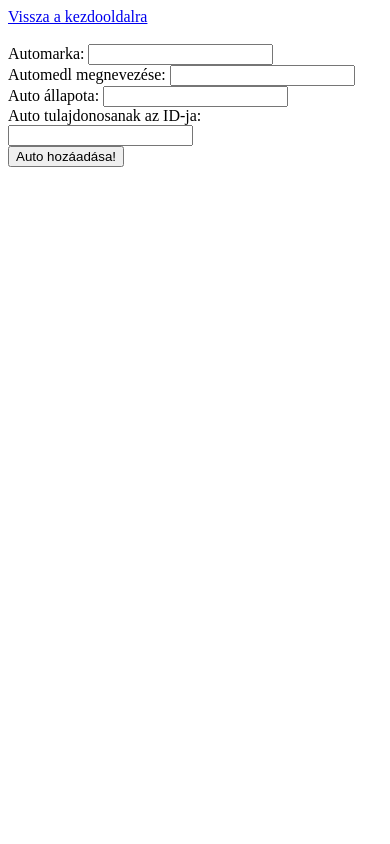
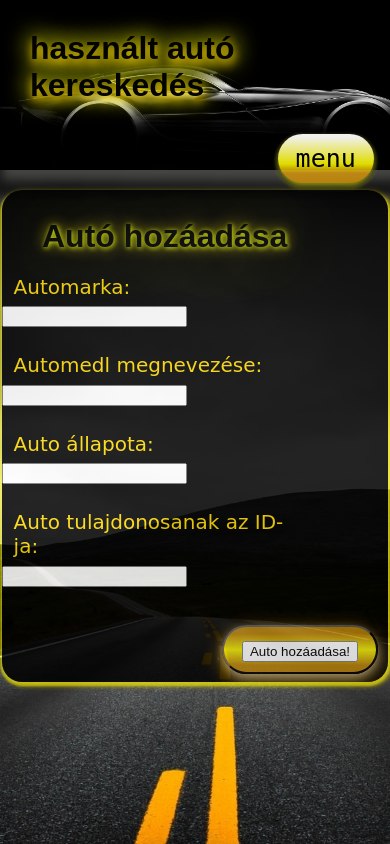
Before and after one commit to deakzsolt78/WebProg_Projekt, a PHP site: page /ujkocsi.php in a window 390 px wide. Run offline with PHP 8.4, Linux system fonts and the light colour scheme.

Commit message:
WebProg_projekt

```diff
--- /dev/null
+++ b/web_projekt/autok/style/autok css.css
@@ -0,0 +1,335 @@
+body{
+  margin: 0;
+  background: url(../hatter/road.jpg) no-repeat center center fixed;
+  background-size: cover;
+}
+
+.oldal1{
+
+  max-width:1000px;
+  min-width:500px;
+  margin-top: 160px;
+  margin-bottom: 30px;
+  margin-left: auto;
+  margin-right: auto;
+  z-index: 5;
+  background-color: black;
+  opacity: 0.85;
+  border-radius: 20px;
+  box-shadow: 0px 2px 2px 2px rgba(241, 237, 7, 0.61), 2px 2px 5px 2px rgba(243, 219, 0, 0.767);
+  overflow: auto;
+}
+
+  .oldal1 h1{
+    z-index: 5;
+    color: rgb(3, 3, 0);
+    margin: 10px 20px;
+    padding: 18px 10px 2px 20px;
+    text-shadow: 1px 1px 100px rgb(248, 252, 3), 1px 1px 5px rgb(227, 252, 9), 0 0 15px rgb(202, 189, 2);
+    font-family: Stencil Std, fantasy;
+  }
+  .oldal1 p{
+    margin: 0% 2%;
+    padding: 2% 1%;
+    color: rgb(255, 217, 0);
+    text-align: initial;
+    font-size: 20px;
+    font-family: Bradley Hand, cursive;
+  }
+
+   .oldal1 ul{
+      z-index: 10;
+      margin-right: 3%;
+      margin-top: 20px;
+      float: right;
+    }
+    .oldal1 ul li{
+      z-index: 10;
+      display: inline-block;
+      margin: 5px 5px;
+    }
+    .oldal1 ul li button{
+        padding: 10px 18px;
+        background: linear-gradient( #e09c08c5 15%, #f7f300e7 51%, #e09c08c5 85%);
+        color: rgb(0, 0, 0);
+        z-index: 10;
+        box-shadow: 0 2px 2px 3px #20201780, 0 3px 5px 0 #f3f305;
+        border-radius: 100px;
+        transition: all 0.7s;
+        font-family: OCR A Std, monospace;
+        font-size: 16px;
+    }
+    .oldal1 ul li button:hover{
+      background: linear-gradient( #757574 10%, #313131e7 51%, #757574 85%);
+      color: rgb(233, 250, 2);
+      box-shadow: 0 2px 2px 3px #f3ef09b2, 0 3px 5px 0 #b3b300;
+      z-index: 10;
+    }
+    .oldal1 button{
+      float: right;
+      font-family: OCR A Std, monospace;
+      font-size: 20px;
+      padding: 10px 18px;
+      margin: 2px 10px 8px 8px;
+      background: linear-gradient( #e09c08c5 15%, #f7f300e7 51%, #e09c08c5 85%);
+      color: rgb(0, 0, 0);
+      z-index: 10;
+      box-shadow: 0 4px 8px 0 rgba(252, 252, 252, 0.411), 0 6px 20px 0 rgba(243, 168, 5, 0.616);
+      border-radius: 100px;
+      transition: all 0.7s;
+
+    }
+
+    .oldal1 button:hover{
+      background: linear-gradient( #757574 10%, #313131e7 51%, #757574 85%);
+      color: rgb(233, 250, 2);
+      box-shadow: 0 2px 2px 3px #f3ef09b2, 0 3px 5px 0 #b3b300;
+      z-index: 10;
+    }
+
+    .oldal1 table{
+      z-index: 10;
+      margin: 5px 15px;
+      width: 85%;
+    }
+      .oldal1 table caption{
+        color: rgb(235, 200, 6);
+        font-family: OCR A Std, monospace;
+        font-size: 20px;
+      }
+      .oldal1 table tr th {
+        color: rgb(0, 0, 0);
+        font-size: 28px;
+        font-family: OCR A Std, monospace;
+        margin: 5px;
+        background-color: rgb(255, 153, 0);
+      }
+      .oldal1 table tr:hover th
+        {
+            background-color:rgba(185, 85, 3, 0.863);
+        }
+        .oldal1 table tr:nth-child(even) td
+            {
+                background-color: rgb(255, 224, 124);
+            }
+            .oldal1 table tr:hover td
+              {
+                background-color:rgb(61, 35, 1);
+                color:rgb(255, 218, 8);
+              }
+      .oldal1 table tr td {
+        color: rgb(0, 0, 0);
+        font-size: 18px;
+        font-family: OCR A Std, monospace;
+        margin: 5px;
+      }
+
+
+  .oldal1 a:visited{
+    color: rgb(241, 246, 247);
+  }
+  .oldal a:link{
+    color: rgb(247, 135, 8);
+  }
+  .oldal1 a:link{
+    color: rgb(247, 135, 8);
+  }
+  .oldal a:hover{
+    color: rgb(241, 6, 6);
+  }
+  .oldal1 a:hover{
+    color: rgb(241, 6, 6);
+  }
+  .oldal a:active{
+    color: rgb(8, 91, 245);
+  }
+  .oldal1 a:active{
+    color: rgb(8, 91, 245);
+  }
+  .oldal a{
+    font-size: 25px;
+    font-family: 'Times New Roman', Times, serif;
+  }
+  .oldal1 a{
+    font-size: 25px;
+    font-family: 'Times New Roman', Times, serif;
+  }
+
+
+.fejlec1{
+  z-index:9;
+  height: 10px;
+}
+
+.fejlec{
+  position: fixed;
+  background-image: url(../hatter/up2.jpg);
+  background-size: cover;
+  background-position: center;
+  z-index: 10;
+  height: 80px;
+  width: 100%;
+  margin: 0px auto;
+  margin-bottom: 10px;
+  padding: 20px;
+  box-shadow: 0px 18px 8px 8px rgba(0, 0, 0, 0.61), 7px 5px 10px 5px rgba(218, 217, 211, 0.767);
+}
+  .fejlec h1{
+    z-index: 10;
+    color: rgb(3, 3, 0);
+    float: left;
+    margin: 10px 10px;
+    text-shadow: 1px 5px 10px rgb(245, 201, 8), 1px 1px 25px rgb(218, 241, 8), 0 0 25px rgb(202, 189, 2);
+    font-family: Stencil Std, fantasy;
+}
+
+  .fejlec ul {
+    position: relative;
+    z-index: 10;
+    list-style: none;
+    font-size: 0;
+    margin-right: 8%;
+    margin-top: 30px;
+    float: right;
+
+}
+    .fejlec ul li {
+      z-index: 10;
+      display: inline-block;
+      font-size: 25px;
+      position: relative;
+      margin: 0 5px;
+
+}
+      .fejlec ul li a {
+        padding: 10px 18px;
+        background: linear-gradient( #f1f1f0 5%, #f7f300e7 61%, #e09c08c5 80%);
+        color: rgb(0, 0, 0);
+        text-decoration: none;
+        z-index: 10;
+        box-shadow: 0 2px 2px 3px #20201780, 0 3px 5px 0 #f3f305;
+        border-radius: 100px;
+        margin: auto;
+        transition: all 0.7s;
+        font-family: OCR A Std, monospace;
+}
+
+          .fejlec ul li a:hover,
+          .fejlec ul li:hover > a {
+            background: linear-gradient( #757574 10%, #313131e7 51%, #757574 85%);
+            color: rgb(233, 250, 2);
+            box-shadow: 0 2px 2px 3px #f3ef09b2, 0 3px 5px 0 #b3b300;
+            z-index: 10;
+}
+.menu ul{
+  display: none;
+  list-style: none;
+}
+.menu ul li{
+  display: inline;
+  position: relative;
+}
+.menu ul li ul { /*ez a lenyilo ablakokhoz van*/
+  display: none;
+  width: 238px;
+  padding: 0px;
+  margin: 0px 10px;
+  position: absolute;
+  top: 35px;
+  right: -10px;
+}
+
+.menu ul li:hover ul {
+  display: block;
+}
+
+.menu ul li ul li {
+  display: block;
+}
+
+  .menu ul li ul li a {
+      display: block;
+      margin: 1px 0px;
+  }
+@media(max-width:1270px){
+  .fejlec ul{
+    display: none;
+  }
+  .menu ul{
+    display: initial;
+    float: right;
+    z-index: 10;
+  }
+
+  .oldal1{
+    margin: 160px 2px 0px 2px;
+  }
+
+}
+
+@media(max-width:600px){
+  .video1{
+    height: 500px;
+    width: 100%;
+  }
+  .oldal{
+    width: 100%;
+    margin: 8px -2px;
+    min-width: 50px;
+  }
+
+  .oldal h2,
+  .oldal p{
+    width: 80%;
+  }
+
+
+  .oldal1{
+    margin-top: 180px;
+    min-width: 50px;
+  }
+  .oldal1 table{
+    width: 100%;
+  }
+  .oldal1 table caption{
+    font-size: 15px;
+  }
+  .oldal1 table tr th {
+    font-size: 18px;
+  }
+  .oldal1 table tr td {
+    font-size: 12px;
+  }
+
+  .oldal1 h2,
+  .oldal1 p{
+    width: 75%;
+  }
+
+  .fejlec{
+    height: 130px;
+  }
+
+
+}
+
+  /* ezek a scrollbart alakitsák átol*/
+::-webkit-scrollbar {
+  width: 20px;
+  color: #000000;
+  background-color: #363434ce;
+}
+
+::-webkit-scrollbar-track {
+  box-shadow: inset 0 0 5px rgb(0, 0, 0);
+  border-radius: 100px;
+}
+
+::-webkit-scrollbar-thumb {
+  background: linear-gradient( #f59402e8 0%, #f8e800fb 51%, #030300b0 95%);
+  border-radius: 10px;
+}
+
+::-webkit-scrollbar-thumb:hover {
+  background: linear-gradient( #f1f1f0 0%, #f7e600fb 51%, #030300b0 85%);
+}
--- a/web_projekt/autok/ujkocsi.php
+++ b/web_projekt/autok/ujkocsi.php
@@ -1,4 +1,38 @@
-<?php
+<!DOCTYPE html>
+<head>
+    <title>Autokereskedes | Főoldal</title>
+    <link rel="stylesheet" href="style/autok css.css"/>
+
+</head>
+<body>
+
+<div class="fejlec1">
+    <div class="fejlec">
+        <h1>használt autó kereskedés</h1>
+        <ul>
+            <li><a href="index.php">FŐOLDAL</a></li>
+            <li><a href="ujvevo.php">uj ügyfél hozaadása</a></li>
+            <li><a href="ujkocsi.php">auto tábla bövitése</a></li>
+
+        </ul>
+        <div class="menu">
+            <ul>
+                <li><a href="#">menu</a>
+                    <ul>
+                        <li><a href="index.php">FŐOLDAL</a></li>
+                        <li><a href="ujvevo.php">uj ügyfél hozaadása</a></li>
+                        <li><a href="ujkocsi.php">auto tábla bövitése</a></li>
+                    </ul>
+                </li>
+            </ul>
+        </div>
+    </div>
+</div>
+
+<div class="oldal1">
+    <h1>Autó hozáadása</h1>
+
+    <?php
 //Kapcsolódás MySQL-re
 session_start();
 $server = "localhost";
@@ -12,25 +46,28 @@ if ($conn->connect_error)
 }
 
 echo '
-<a href=index.php>Vissza a kezdooldalra</a><br><br>
 <form method="post" action="" enctype="multipart/form-data">
-    <label for="marka"> Automarka:
-        <input type="text" name="marka">
+    <label for="marka"> <p>Automarka:</p>
+        <input type="text" name="marka"><br>
     </label>
     <br>
-    <label for="model"> Automedl megnevezése:
-        <input type="text" name="model">
+
+    <label for="model"> <p>Automedl megnevezése:</p>
+        <input type="text" name="model"><br>
     </label>
     <br>
-    <label for="allapot"> Auto állapota:
-        <input type="text" name="allapot">
+    <label for="allapot"> <p>Auto állapota:</p>
+        <input type="text" name="allapot"><br>
     </label>
     <br>
-    <label for="tulajdonos_id"> Auto tulajdonosanak az ID-ja:
-        <input type="number" name="tulajdonos_id">
+    <label for="tulajdonos_id"> <p>Auto tulajdonosanak az ID-ja:</p>
+        <input type="number" name="tulajdonos_id"><br>
     </label>
     <br>
+    <br>
+    <button>
     <input type="submit" name="submit" value="Auto hozáadása!"/>
+    </button>
 </form>';
 
 if (!empty($_POST["marka"])  && !empty($_POST["model"]) && !empty($_POST["allapot"]) && !empty($_POST["tulajdonos_id"]))
@@ -47,13 +84,18 @@ if (!empty($_POST["marka"])  && !empty($_POST["model"]) && !empty($_POST["allapo
             $sql = "INSERT INTO kocsik (marka , model, allapot, tulajdonos_id) VALUES ('". $marka ."', '". $model ."', '".  $allapot ."', '". $tulajdonos_id ."')";
 
             if ($conn->query($sql) === TRUE) {
-                echo "Auto hozaadva!";
+                 echo'<p>Auto hozaadva!</p>' ;
+
             } else {
-                echo "MySQL Hiba: " . $conn->error;
+                echo '<p>MySQL Hiba </p>' . $conn->error;
             }
 
             $row = $result->fetch_assoc();
-        } else echo "Nincs ilyen ID-jü autotulajdonos!";
-    } else echo "Hibás autotulajdonos id!";
+        } else echo '<p>Nincs ilyen ID-jü autotulajdonos!</p>';
+    } else echo '<p>Hibás autotulajdonos id!</p>';
 
 }
+
+?>
+</div>
+</body>
```
Also changed, not shown: web_projekt/autok/index.php (+42 -5 lines), web_projekt/autok/ujvevo.php (+49 -10 lines), web_projekt/autokereskedes.sql (+7 -3 lines), web_projekt/autok/hatter/road.jpg (added), web_projekt/autok/hatter/up2.jpg (added), 1 other file.
